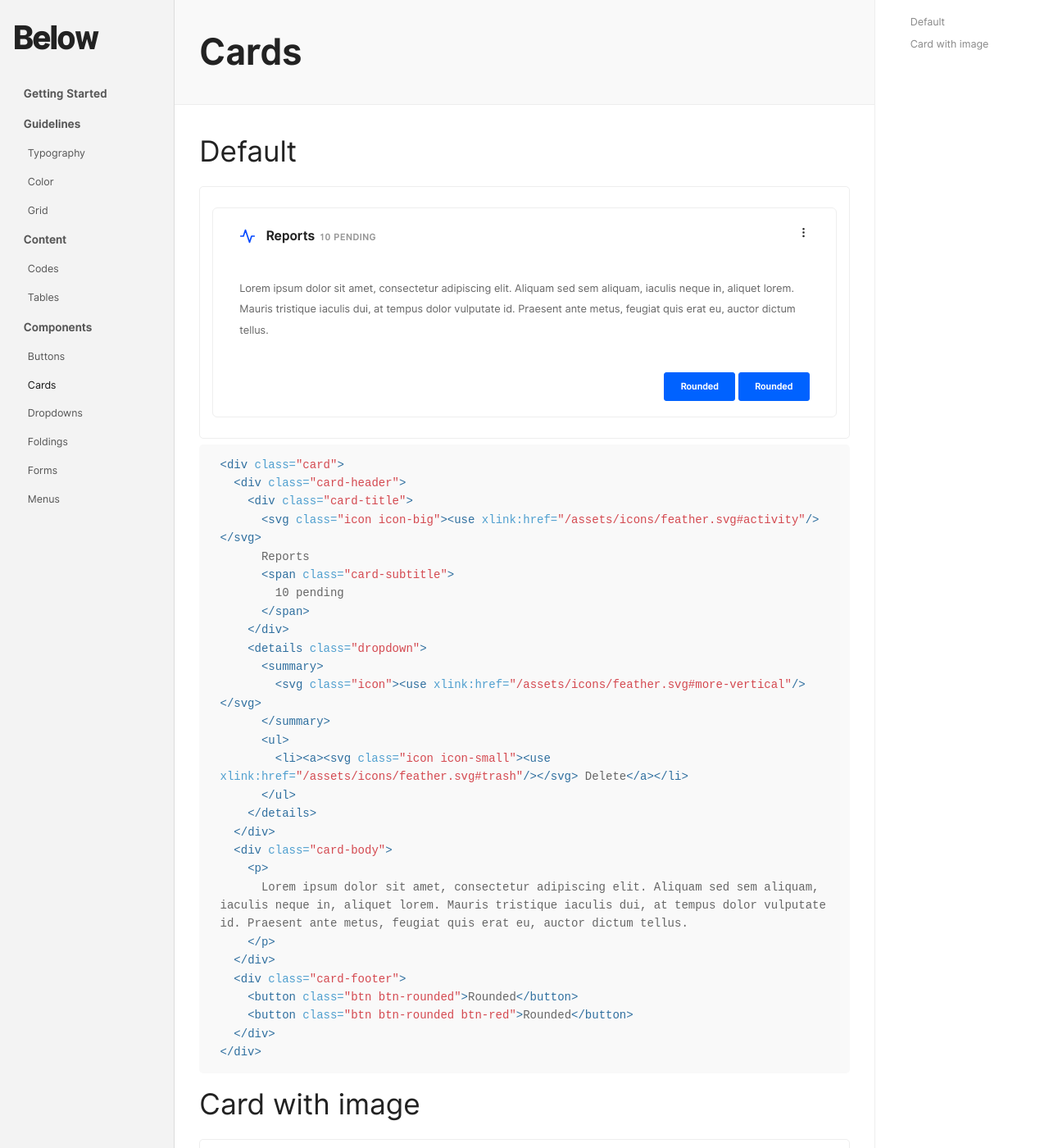
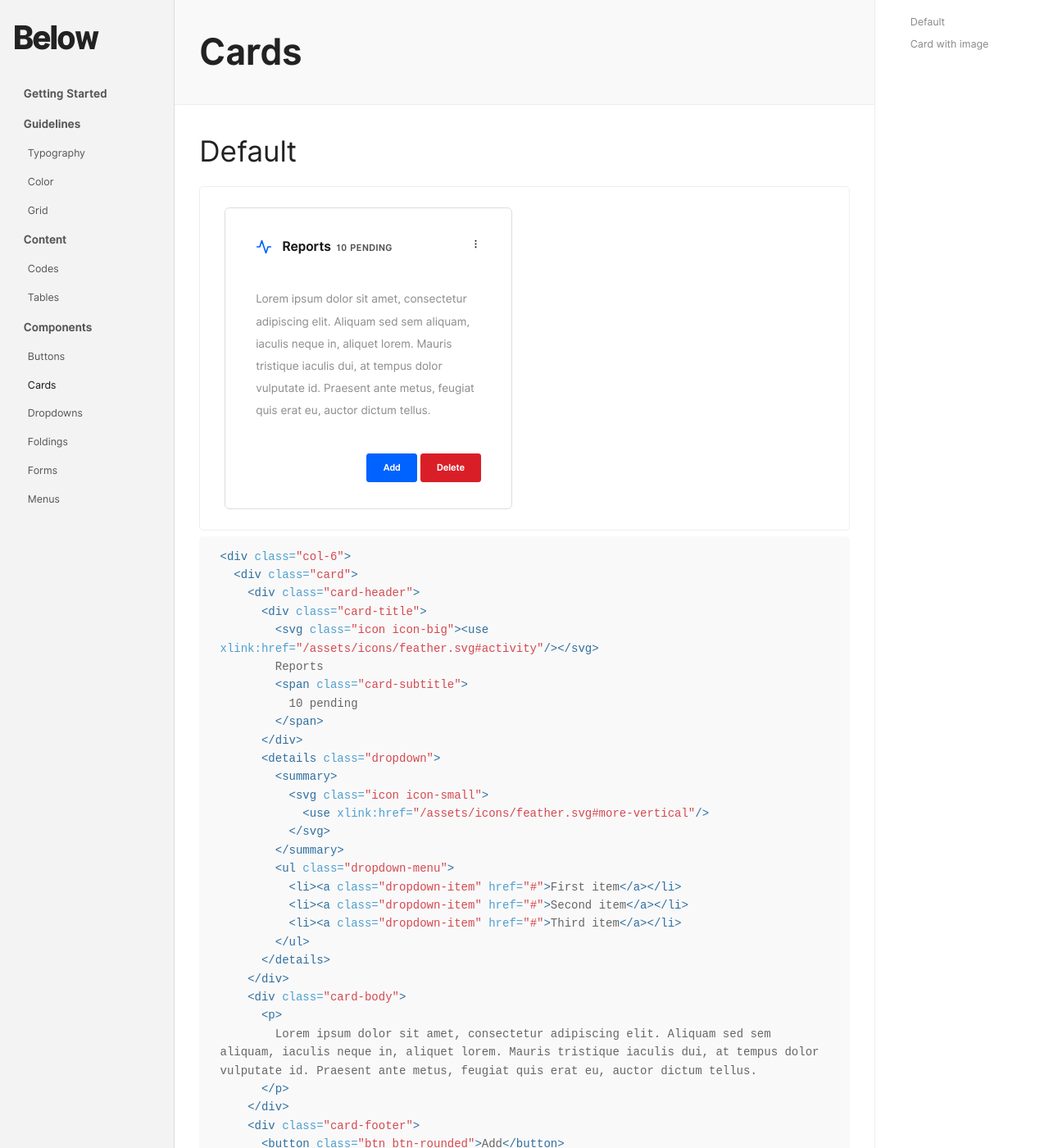
Before and after one commit to innusource/below, a Jekyll site: the page built from _pages/components/cards.md, in a window 1280 px wide and 1400 px high. Shown: the whole window at 82% size. Built offline with Jekyll 4.4.1, drawn with Linux system fonts in a browser that asks for light colours; some of the changed text lies outside the part shown.

Commit message:
improve cards

```diff
--- a/_pages/components/cards.md
+++ b/_pages/components/cards.md
@@ -7,32 +7,38 @@ toc: true
 
 ### Default
 {% capture example %}
-<div class="card">
-  <div class="card-header">
-    <div class="card-title">
-      <svg class="icon icon-big"><use xlink:href="/assets/icons/feather.svg#activity"/></svg>
-      Reports
-      <span class="card-subtitle">
-        10 pending
-      </span>
+<div class="col-6">
+  <div class="card">
+    <div class="card-header">
+      <div class="card-title">
+        <svg class="icon icon-big"><use xlink:href="/assets/icons/feather.svg#activity"/></svg>
+        Reports
+        <span class="card-subtitle">
+          10 pending
+        </span>
+      </div>
+      <details class="dropdown">
+        <summary>
+          <svg class="icon icon-small">
+            <use xlink:href="/assets/icons/feather.svg#more-vertical"/>
+          </svg>
+        </summary>
+        <ul class="dropdown-menu">
+          <li><a class="dropdown-item" href="#">First item</a></li>
+          <li><a class="dropdown-item" href="#">Second item</a></li>
+          <li><a class="dropdown-item" href="#">Third item</a></li>
+        </ul>
+      </details>
     </div>
-    <details class="dropdown">
-      <summary>
-        <svg class="icon"><use xlink:href="/assets/icons/feather.svg#more-vertical"/></svg>
-      </summary>
-      <ul>
-        <li><a><svg class="icon icon-small"><use xlink:href="/assets/icons/feather.svg#trash"/></svg> Delete</a></li>
-      </ul>
-    </details>
-  </div>
-  <div class="card-body">
-    <p>
-      Lorem ipsum dolor sit amet, consectetur adipiscing elit. Aliquam sed sem aliquam, iaculis neque in, aliquet lorem. Mauris tristique iaculis dui, at tempus dolor vulputate id. Praesent ante metus, feugiat quis erat eu, auctor dictum tellus.
-    </p>
-  </div>
-  <div class="card-footer">
-    <button class="btn btn-rounded">Rounded</button>
-    <button class="btn btn-rounded btn-red">Rounded</button>
+    <div class="card-body">
+      <p>
+        Lorem ipsum dolor sit amet, consectetur adipiscing elit. Aliquam sed sem aliquam, iaculis neque in, aliquet lorem. Mauris tristique iaculis dui, at tempus dolor vulputate id. Praesent ante metus, feugiat quis erat eu, auctor dictum tellus.
+      </p>
+    </div>
+    <div class="card-footer">
+      <button class="btn btn-rounded">Add</button>
+      <button class="btn btn-rounded btn-error">Delete</button>
+    </div>
   </div>
 </div>
 {% endcapture %}
@@ -41,7 +47,7 @@ toc: true
 
 ### Card with image
 {% capture example %}
-<div class="col-sm-6">
+<div class="col-6">
   <div class="card">
     <img src="/assets/img/img.jpeg">
     <div class="card-header">
--- a/src/cards/_cards.scss
+++ b/src/cards/_cards.scss
@@ -1,12 +1,13 @@
 .card{
   width: 100%;
   background: #fff;
-  border:1px solid #eee;
+  border: 1px solid $ui-03;
   border-radius: 6px;
   position: relative;
   margin: 10px 0;
+  padding: 0.8rem;
   .card-header, .card-body, .card-footer{
-    padding: 1.2rem 2rem;
+    padding: 1.2rem 1.5rem;
   }
   .card-header{
     display: flex;
@@ -15,14 +16,15 @@
       font-weight: 600;
       font-size: 1rem;
       position: relative;
+      color: $text-01;
       .icon{
         position: relative;
         top: 5px;
         margin-right: 8px;
-        color: #0248FF;
+        color: $interactive-01;
       }
       .card-subtitle{
-        color: #999;
+        color: $text-02;
         font-size: 0.7rem;
         text-transform: uppercase;
         letter-spacing: 0.5px;
@@ -34,13 +36,12 @@
     text-align: right;
   }
   p{
-    color: $black-three;
-    font-size: 0.8rem;
+    color: $text-03;
     line-height: 2;
     margin: 0;
   }
   img{
     max-width: 100%;
-    border-radius: 6px 6px 0 0;
+    border-radius: 6px;
   }
 }
```
Also changed, not shown: assets/img/img.jpeg.
